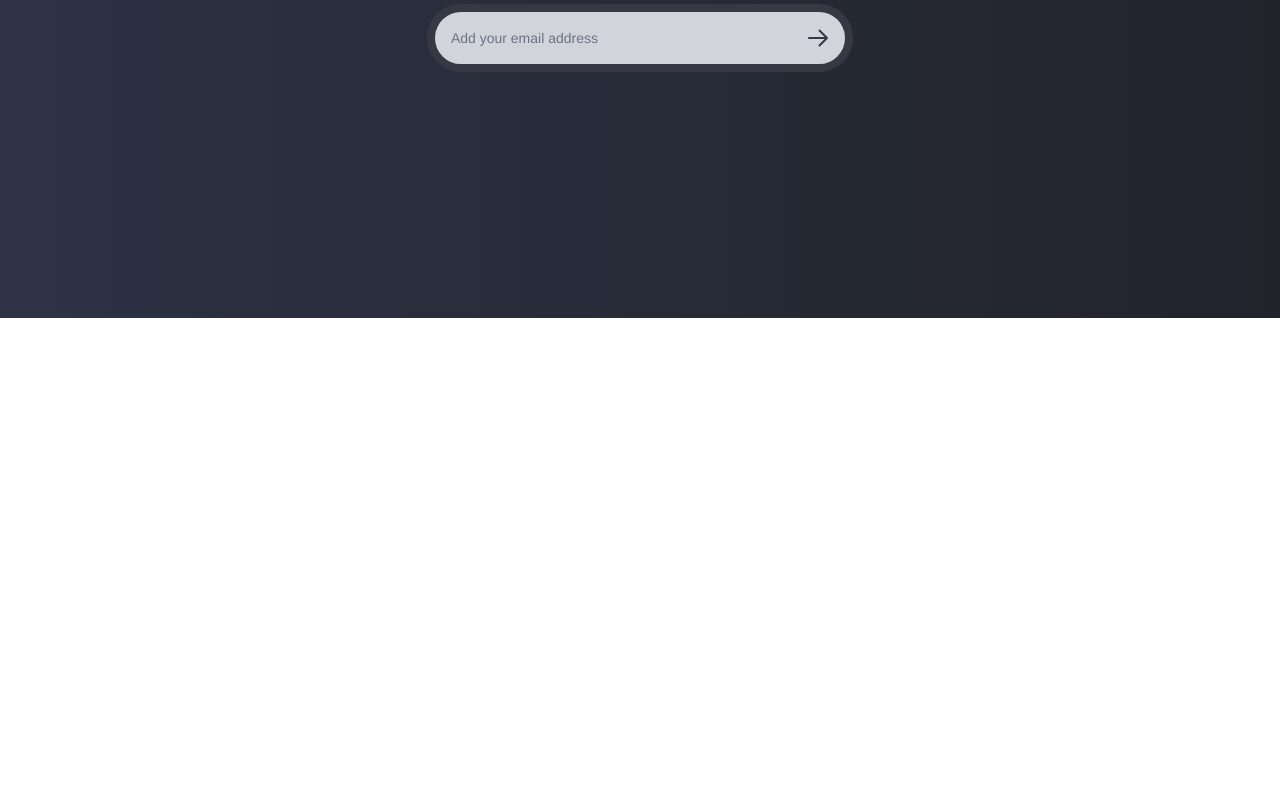
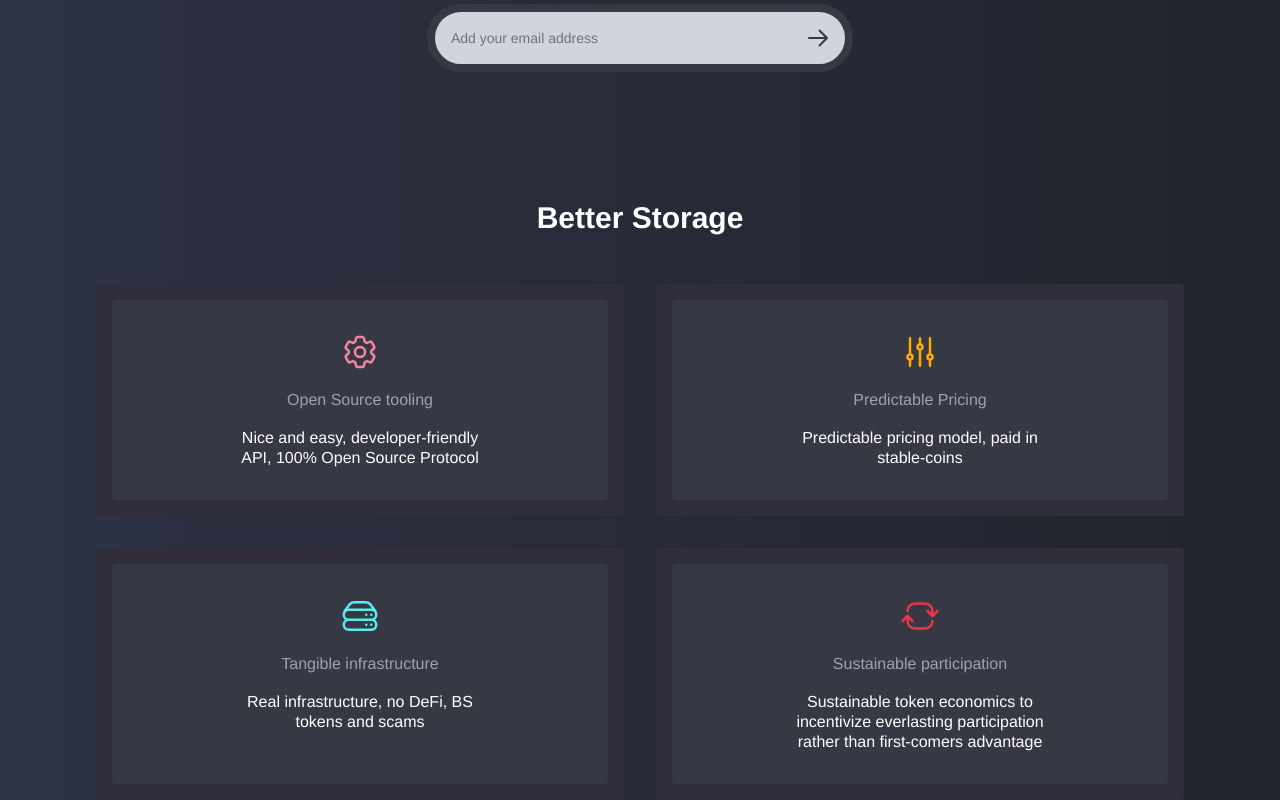
Before and after one commit to onmachina/onmachina-website, a Nuxt app: page / in a window 1280 px wide. Shown: the part 482-1282 px from the top of the page. Before the commit the page ends 800 px from the top, so only its background shows below. Built offline with nearby package versions, Linux system fonts and the light colour scheme; a web font is replaced by a local one.

Commit message:
features section

```diff
--- /dev/null
+++ b/components/Features.vue
@@ -0,0 +1,47 @@
+<template>
+  <section class="mt-12">
+    <h2 class="text-white font-demi text-3xl">Better Storage</h2>
+    <div class="grid gap-8 grid-cols-1 md:grid-cols-2 mt-12 mx-0 lg:mx-12">
+      <article class="bg-darkblue-700 rounded text-center p-4">
+        <div class="bg-darkblue-800 rounded w-full h-full p-8">
+          <svg xmlns="http://www.w3.org/2000/svg" fill="none" viewBox="0 0 24 24" stroke-width="1.5" stroke="#F4879E" class="w-10 h-10 mx-auto mb-4">
+            <path stroke-linecap="round" stroke-linejoin="round" d="M9.594 3.94c.09-.542.56-.94 1.11-.94h2.593c.55 0 1.02.398 1.11.94l.213 1.281c.063.374.313.686.645.87.074.04.147.083.22.127.324.196.72.257 1.075.124l1.217-.456a1.125 1.125 0 011.37.49l1.296 2.247a1.125 1.125 0 01-.26 1.431l-1.003.827c-.293.24-.438.613-.431.992a6.759 6.759 0 010 .255c-.007.378.138.75.43.99l1.005.828c.424.35.534.954.26 1.43l-1.298 2.247a1.125 1.125 0 01-1.369.491l-1.217-.456c-.355-.133-.75-.072-1.076.124a6.57 6.57 0 01-.22.128c-.331.183-.581.495-.644.869l-.213 1.28c-.09.543-.56.941-1.11.941h-2.594c-.55 0-1.02-.398-1.11-.94l-.213-1.281c-.062-.374-.312-.686-.644-.87a6.52 6.52 0 01-.22-.127c-.325-.196-.72-.257-1.076-.124l-1.217.456a1.125 1.125 0 01-1.369-.49l-1.297-2.247a1.125 1.125 0 01.26-1.431l1.004-.827c.292-.24.437-.613.43-.992a6.932 6.932 0 010-.255c.007-.378-.138-.75-.43-.99l-1.004-.828a1.125 1.125 0 01-.26-1.43l1.297-2.247a1.125 1.125 0 011.37-.491l1.216.456c.356.133.751.072 1.076-.124.072-.044.146-.087.22-.128.332-.183.582-.495.644-.869l.214-1.281z" />
+            <path stroke-linecap="round" stroke-linejoin="round" d="M15 12a3 3 0 11-6 0 3 3 0 016 0z" />
+          </svg>
+
+          <h4 class="text-gray-400 font-medium mb-4">Open Source tooling</h4>
+          <p class="text-white font-medium leading-tight w-3/5 mx-auto"> Nice and easy, developer-friendly API, 100% Open Source Protocol</p>
+        </div>
+      </article>
+      <article class="bg-darkblue-700 rounded text-center p-4">
+        <div class="bg-darkblue-800 rounded w-full h-full p-8">
+          <svg xmlns="http://www.w3.org/2000/svg" fill="none" viewBox="0 0 24 24" stroke-width="1.5" stroke="#FFAA00" class="w-10 h-10 mx-auto mb-4">
+            <path stroke-linecap="round" stroke-linejoin="round" d="M6 13.5V3.75m0 9.75a1.5 1.5 0 010 3m0-3a1.5 1.5 0 000 3m0 3.75V16.5m12-3V3.75m0 9.75a1.5 1.5 0 010 3m0-3a1.5 1.5 0 000 3m0 3.75V16.5m-6-9V3.75m0 3.75a1.5 1.5 0 010 3m0-3a1.5 1.5 0 000 3m0 9.75V10.5" />
+          </svg>
+          <h4 class="text-gray-400 font-medium mb-4">Predictable Pricing</h4>
+          <p class="text-white font-medium leading-tight w-3/5 mx-auto">Predictable pricing model, paid in stable-coins</p>
+        </div>
+      </article>
+      <article class="bg-darkblue-700 rounded text-center p-4">
+        <div class="bg-darkblue-800 rounded w-full h-full p-8">
+          <svg xmlns="http://www.w3.org/2000/svg" fill="none" viewBox="0 0 24 24" stroke-width="1.5" stroke="#5BEBEF" class="w-10 h-10 mx-auto mb-4">
+            <path stroke-linecap="round" stroke-linejoin="round" d="M5.25 14.25h13.5m-13.5 0a3 3 0 01-3-3m3 3a3 3 0 100 6h13.5a3 3 0 100-6m-16.5-3a3 3 0 013-3h13.5a3 3 0 013 3m-19.5 0a4.5 4.5 0 01.9-2.7L5.737 5.1a3.375 3.375 0 012.7-1.35h7.126c1.062 0 2.062.5 2.7 1.35l2.587 3.45a4.5 4.5 0 01.9 2.7m0 0a3 3 0 01-3 3m0 3h.008v.008h-.008v-.008zm0-6h.008v.008h-.008v-.008zm-3 6h.008v.008h-.008v-.008zm0-6h.008v.008h-.008v-.008z" />
+          </svg>
+
+          <h4 class="text-gray-400 font-medium mb-4">Tangible infrastructure</h4>
+          <p class="text-white font-medium leading-tight w-3/5 mx-auto">Real infrastructure, no DeFi, BS tokens and scams</p>
+        </div>
+      </article>
+      <article class="bg-darkblue-700 rounded text-center p-4">
+        <div class="bg-darkblue-800 rounded w-full h-full p-8">
+          <svg xmlns="http://www.w3.org/2000/svg" fill="none" viewBox="0 0 24 24" stroke-width="1.5" stroke="#EA3347" class="w-10 h-10 mx-auto mb-4">
+            <path stroke-linecap="round" stroke-linejoin="round" d="M19.5 12c0-1.232-.046-2.453-.138-3.662a4.006 4.006 0 00-3.7-3.7 48.678 48.678 0 00-7.324 0 4.006 4.006 0 00-3.7 3.7c-.017.22-.032.441-.046.662M19.5 12l3-3m-3 3l-3-3m-12 3c0 1.232.046 2.453.138 3.662a4.006 4.006 0 003.7 3.7 48.656 48.656 0 007.324 0 4.006 4.006 0 003.7-3.7c.017-.22.032-.441.046-.662M4.5 12l3 3m-3-3l-3 3" />
+          </svg>
+
+          <h4 class="text-gray-400 font-medium mb-4">Sustainable participation</h4>
+          <p class="text-white font-medium leading-tight w-3/5 mx-auto">Sustainable token economics to incentivize everlasting participation rather than first-comers advantage</p>
+        </div>
+      </article>
+    </div>
+  </section>
+</template>
--- a/pages/index.vue
+++ b/pages/index.vue
@@ -2,15 +2,17 @@
   <div class="container mx-auto px-12 text-center">
     <Nav />
     <Hero />
+    <Features />
   </div>
 </template>
 
 <script>
   import Nav from '../components/Nav.vue';
   import Hero from '../components/Hero.vue';
+  import Features from '../components/Features.vue';
 
   export default {
     name: "IndexPage",
-    components: { Nav, Hero }
+    components: { Nav, Hero, Features }
   }
 </script>
```
